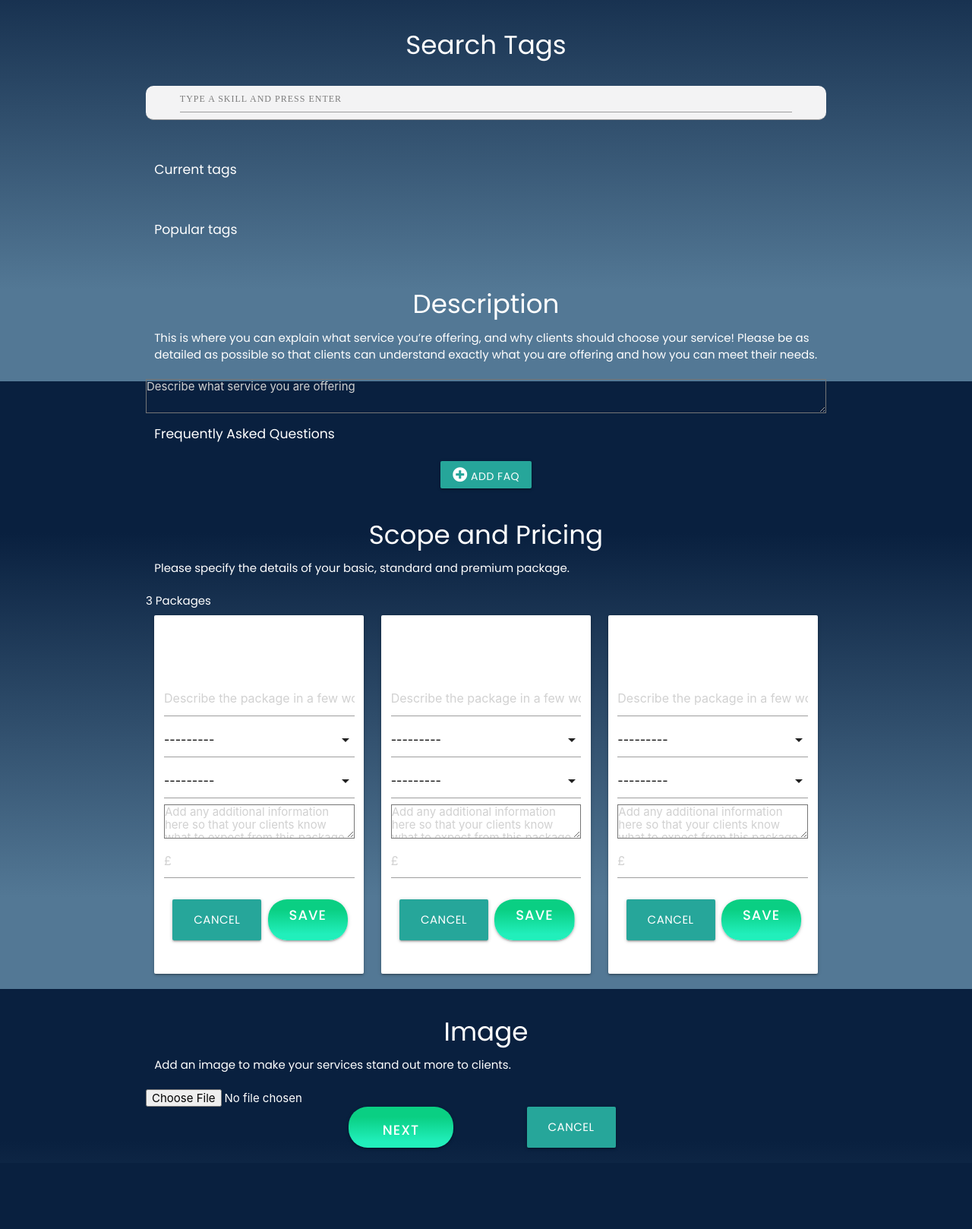
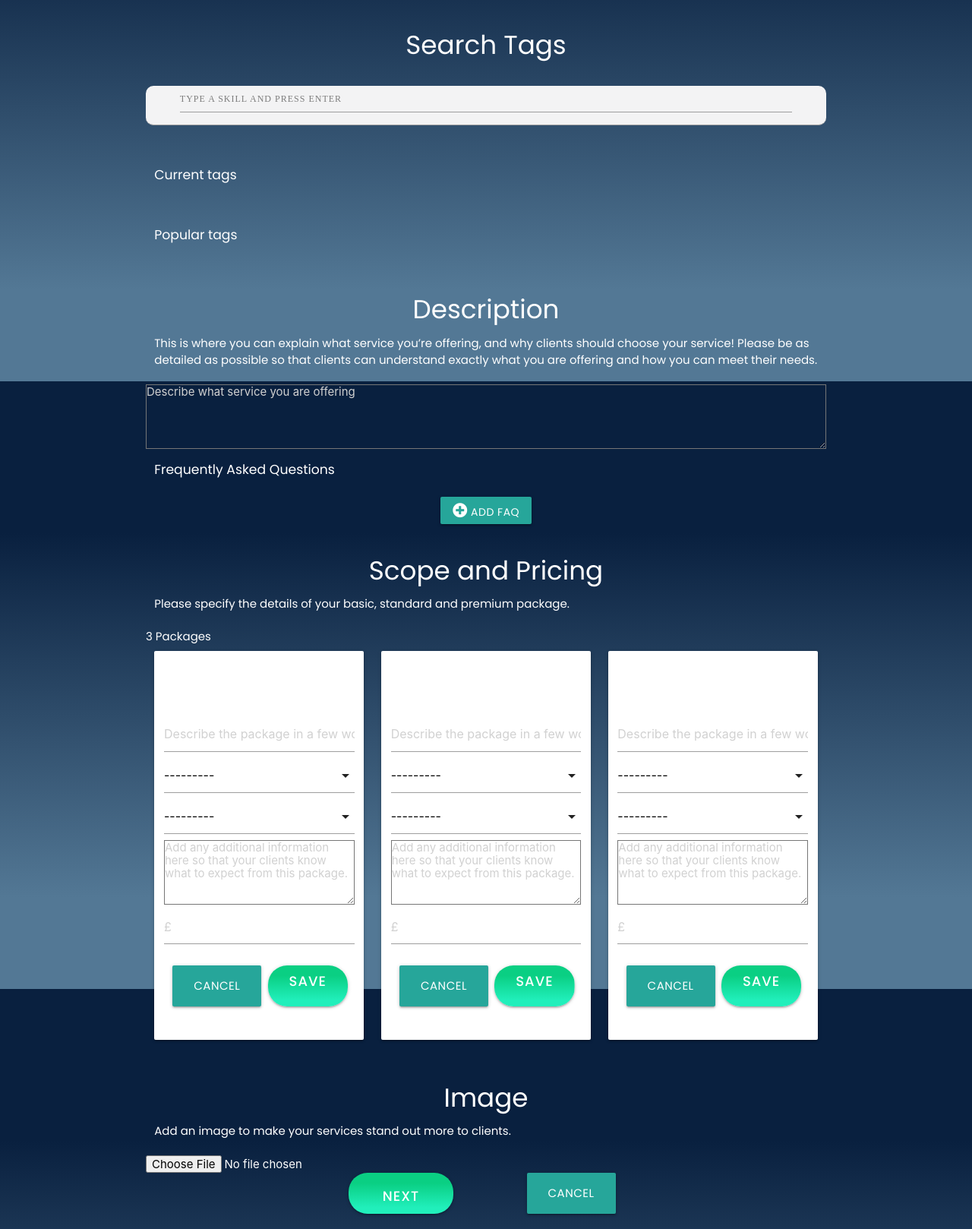
Before and after one commit to EllenSt264/Legion, a Django app: page /profile/1/add-service in a window 1280 px wide. Shown: the part 1098-2716 px from the top of the page at 76% size. Before the commit the page ends 2610 px from the top, so only its background shows below. Run offline with Django 3.2, Linux system fonts and the light colour scheme; the visitor is signed in with stand-in values (Sample User, id 1); data comes from the database, SQL or seed files in the repository; some web fonts are replaced.

Commit message:
Add input character count and update textarea fields

```diff
--- a/static/css/base.css
+++ b/static/css/base.css
@@ -196,78 +196,6 @@ Global styles
     color: #fff;
 }
 
-.blue-link {
-    font-family: 'Hurme Geometric Sans 3 - SemiBold';
-    color: #03FFFF;
-    letter-spacing: 1px;
-    text-transform: uppercase;
-    border-bottom: 1px solid #03FFFF;
-}
-
-.headline {
-    font-family: 'Hurme Geometric Sans 3 - SemiBold';
-    font-size: 16px;
-    letter-spacing: 2px;
-    line-height: 20px;
-    text-transform: uppercase;
-}
-
-.input-field {
-    height: 45px;
-    margin-bottom: 25px;
-    background-color: #F3F3F4;
-    border-radius: 10px;
-}
-
-.input-field input {
-    height: 34px !important;
-    width: 90% !important;
-    margin-left: 5% !important;
-    font-family: 'Hurme Geometric Sans 3';
-    letter-spacing: 1px;
-}
-
-.input-field input::placeholder {
-    font-family: 'Hurme Geometric Sans 3 - SemiBold';
-    color: #7D7D7D;
-    font-size: 12px;
-    line-height: 32px;
-    letter-spacing: 1px;
-    text-transform: uppercase;
-}
-
-.input-field label {
-    font-family: 'Hurme Geometric Sans 3 - SemiBold';
-    color: #7D7D7D;
-    font-size: 12px;
-    letter-spacing: 1px;
-    text-transform: uppercase;
-}
-
-.input-field label.active {
-    font-family: 'Hurme Geometric Sans 3';
-    color: #03FFFF;
-    text-transform: none;
-    letter-spacing: 2px;
-}
-
-[type="checkbox"].filled-in:not(:checked)+span:not(.lever):after {
-    border: 2px solid #DEDEDE;
-}
-
-[type="checkbox"].filled-in:checked+span:not(.lever):after {
-    border: 2px solid #1CE89A;
-    background-color: #1CE89A;
-}
-
-.checkbox-label {
-    font-size: 14px;
-    color: #F3F3F4;
-    font-weight: 400;
-    letter-spacing: 1px;
-    text-transform: uppercase;
-}
-
 .clear-btn-cyan {
     background: rgba(0, 0, 0, 0);
     border: 1px solid #03FFFF;
@@ -291,6 +219,102 @@ Global styles
     padding: 5px 16px;
     line-height: 25px;
     border-radius: 15px;
+}
+
+.blue-link {
+    font-family: 'Hurme Geometric Sans 3 - SemiBold';
+    color: #03FFFF;
+    letter-spacing: 1px;
+    text-transform: uppercase;
+    border-bottom: 1px solid #03FFFF;
+}
+
+.headline {
+    font-family: 'Hurme Geometric Sans 3 - SemiBold';
+    font-size: 16px;
+    letter-spacing: 2px;
+    line-height: 20px;
+    text-transform: uppercase;
+}
+
+.input-field {
+    height: 52px;
+    margin-bottom: 25px;
+    background-color: #F3F3F4;
+    border-radius: 10px;
+}
+
+.input-field input {
+    height: 34px !important;
+    width: 90% !important;
+    margin-left: 5% !important;
+    font-family: 'Hurme Geometric Sans 3';
+    letter-spacing: 1px;
+}
+
+.input-field input::placeholder {
+    font-family: 'Hurme Geometric Sans 3 - SemiBold';
+    color: #7D7D7D;
+    font-size: 12px;
+    line-height: 32px;
+    letter-spacing: 1px;
+    text-transform: uppercase;
+}
+
+.input-field textarea::placeholder {
+    font-family: 'Hurme Geometric Sans 3';
+    color: #7D7D7D;
+    font-size: 14px;
+    letter-spacing: 1px;
+    padding: 0 10px;
+}
+
+.input-field label {
+    font-family: 'Hurme Geometric Sans 3 - SemiBold';
+    color: #7D7D7D;
+    font-size: 12px;
+    letter-spacing: 1px;
+    text-transform: uppercase;
+}
+
+.input-field label.active {
+    font-family: 'Hurme Geometric Sans 3';
+    color: #03FFFF;
+    text-transform: none;
+    letter-spacing: 2px;
+}
+
+[type="checkbox"].filled-in:not(:checked)+span:not(.lever):after {
+    border: 2px solid #DEDEDE;
+}
+
+[type="checkbox"].filled-in:checked+span:not(.lever):after {
+    border: 2px solid #1CE89A;
+    background-color: #1CE89A;
+}
+
+.checkbox-label {
+    font-size: 14px;
+    color: #F3F3F4;
+    font-weight: 400;
+    letter-spacing: 1px;
+    text-transform: uppercase;
+}
+
+.text-field {
+    min-height: 85px !important;
+    height: auto;
+}
+
+.text-field textarea {
+    min-height: 85px !important;
+}
+
+.character-counter {
+    position: absolute;
+    bottom: 0;
+    right: 10px;
+    color: #7D7D7D;
 }
 
 /* =======================
--- a/static/js/base.js
+++ b/static/js/base.js
@@ -55,6 +55,26 @@ $(document).ready(function () {
     $('#id_remember').addClass('filled-in');
     $('#id_remember').siblings('span').addClass('checkbox-label');
 
+
+    /* ======================================================
+    Add 'text-field' class to all textarea form inputs
+    ====================================================== */
+
+    $('textarea').parent().addClass('text-field');
+
+
+    /* ======================================================
+    Add character count to input fields
+    ====================================================== */
+
+    allInputs = $('.input-field').find('input[type="text"], textarea');
+
+    for (i=0; i < allInputs.length; i++) {
+        if ($(allInputs[i]).attr('maxlength')) {
+            var maxlength = $(allInputs[i]).attr('maxlength');
+            $(allInputs[i]).attr('data-length', maxlength);
+        }
+    }
 
     /* ======================================================
     Materialize switch
--- a/static/js/materialize.js
+++ b/static/js/materialize.js
@@ -35,4 +35,7 @@ $(document).ready(function () {
 
     // Initialize tabs
     $('.tabs').tabs();
+
+    // Initialize character counter
+    $('input[type="text"], textarea').characterCounter();
 });
```
